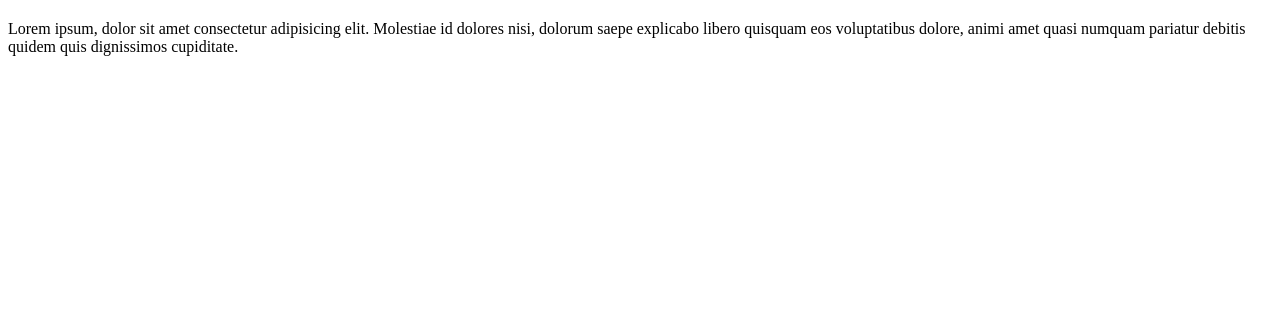
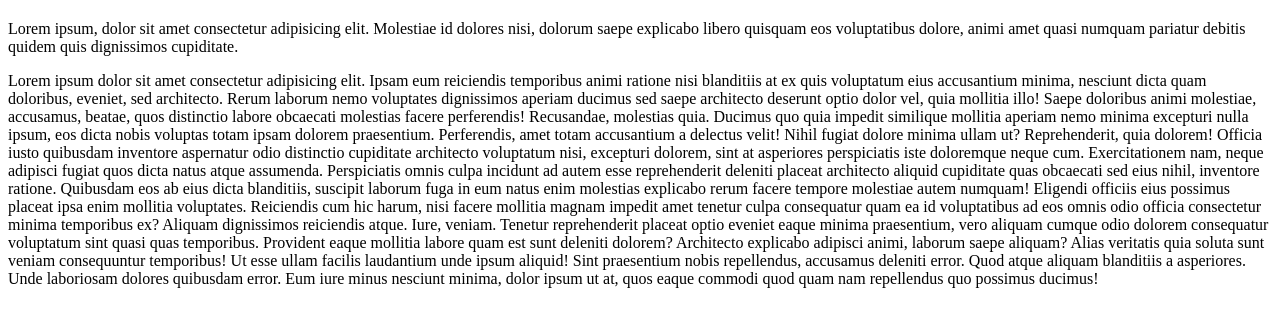
Before and after one commit to Paganbuck/EnsayoGit_github, a plain HTML site: page index.html in a window 1280 px wide. Shown: the part 60-386 px from the top of the page. Drawn offline with Linux system fonts and the light colour scheme.

Commit message:
Agregado DIV CONTENEDOR

```diff
--- a/index.html
+++ b/index.html
@@ -8,5 +8,21 @@
 <body>
     <h1><span>Hello</span><bold>World</bold></h1>
     <span>Lorem ipsum, dolor sit amet consectetur adipisicing elit. Molestiae id dolores nisi, dolorum saepe explicabo libero quisquam eos voluptatibus dolore, animi amet quasi numquam pariatur debitis quidem quis dignissimos cupiditate.</span>
+
+    <!-- DIV CONTENEDOR -->
+    <div class="container">
+        <div class="row">
+            <p>Lorem ipsum dolor sit amet consectetur adipisicing elit. Ipsam eum reiciendis temporibus animi ratione nisi blanditiis at ex quis voluptatum eius accusantium minima, nesciunt dicta quam doloribus, eveniet, sed architecto.
+            Rerum laborum nemo voluptates dignissimos aperiam ducimus sed saepe architecto deserunt optio dolor vel, quia mollitia illo! Saepe doloribus animi molestiae, accusamus, beatae, quos distinctio labore obcaecati molestias facere perferendis!
+            Recusandae, molestias quia. Ducimus quo quia impedit similique mollitia aperiam nemo minima excepturi nulla ipsum, eos dicta nobis voluptas totam ipsam dolorem praesentium. Perferendis, amet totam accusantium a delectus velit!
+            Nihil fugiat dolore minima ullam ut? Reprehenderit, quia dolorem! Officia iusto quibusdam inventore aspernatur odio distinctio cupiditate architecto voluptatum nisi, excepturi dolorem, sint at asperiores perspiciatis iste doloremque neque cum.
+            Exercitationem nam, neque adipisci fugiat quos dicta natus atque assumenda. Perspiciatis omnis culpa incidunt ad autem esse reprehenderit deleniti placeat architecto aliquid cupiditate quas obcaecati sed eius nihil, inventore ratione.
+            Quibusdam eos ab eius dicta blanditiis, suscipit laborum fuga in eum natus enim molestias explicabo rerum facere tempore molestiae autem numquam! Eligendi officiis eius possimus placeat ipsa enim mollitia voluptates.
+            Reiciendis cum hic harum, nisi facere mollitia magnam impedit amet tenetur culpa consequatur quam ea id voluptatibus ad eos omnis odio officia consectetur minima temporibus ex? Aliquam dignissimos reiciendis atque.
+            Iure, veniam. Tenetur reprehenderit placeat optio eveniet eaque minima praesentium, vero aliquam cumque odio dolorem consequatur voluptatum sint quasi quas temporibus. Provident eaque mollitia labore quam est sunt deleniti dolorem?
+            Architecto explicabo adipisci animi, laborum saepe aliquam? Alias veritatis quia soluta sunt veniam consequuntur temporibus! Ut esse ullam facilis laudantium unde ipsum aliquid! Sint praesentium nobis repellendus, accusamus deleniti error.
+            Quod atque aliquam blanditiis a asperiores. Unde laboriosam dolores quibusdam error. Eum iure minus nesciunt minima, dolor ipsum ut at, quos eaque commodi quod quam nam repellendus quo possimus ducimus!</p>
+        </div>
+    </div>
 </body>
 </html>
```
